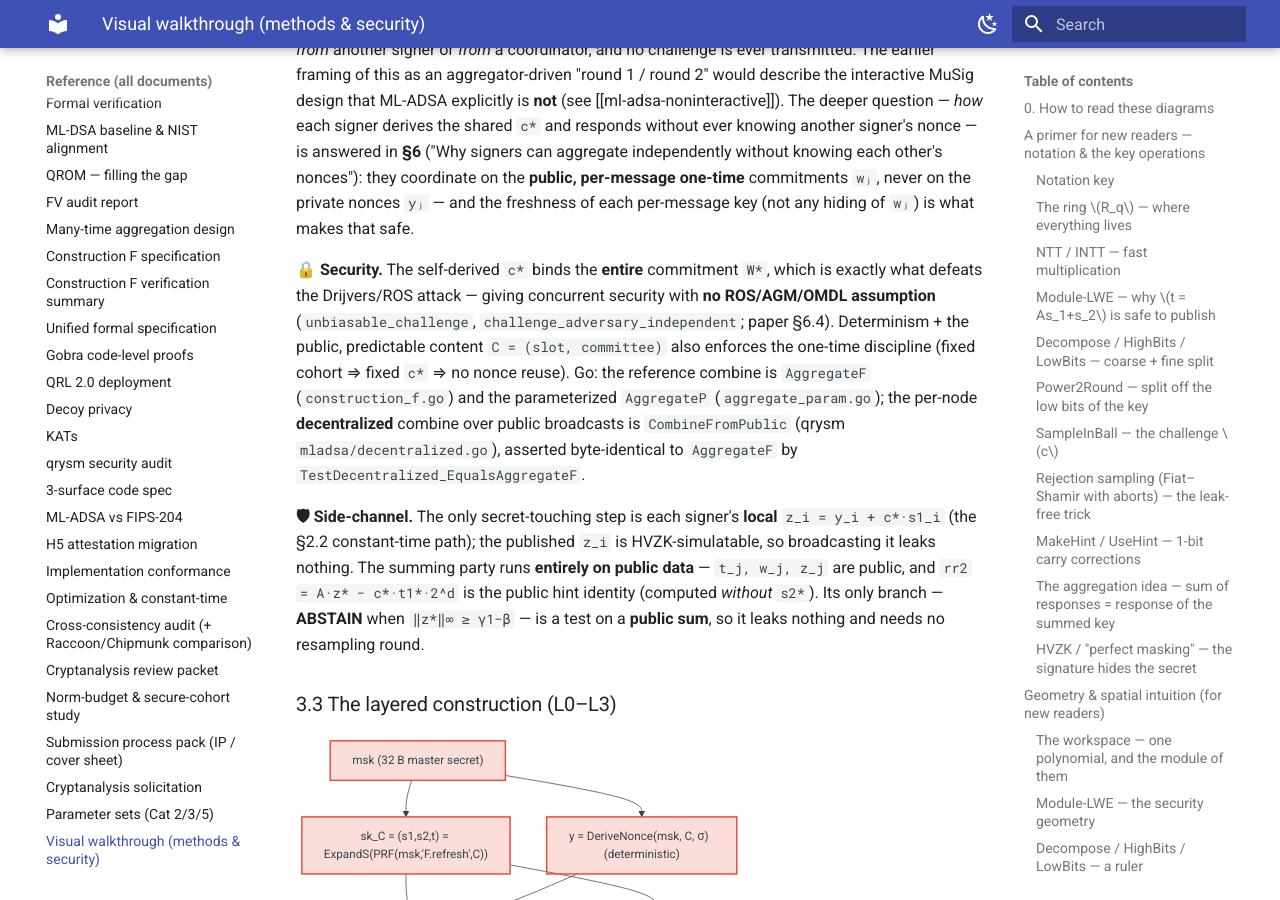
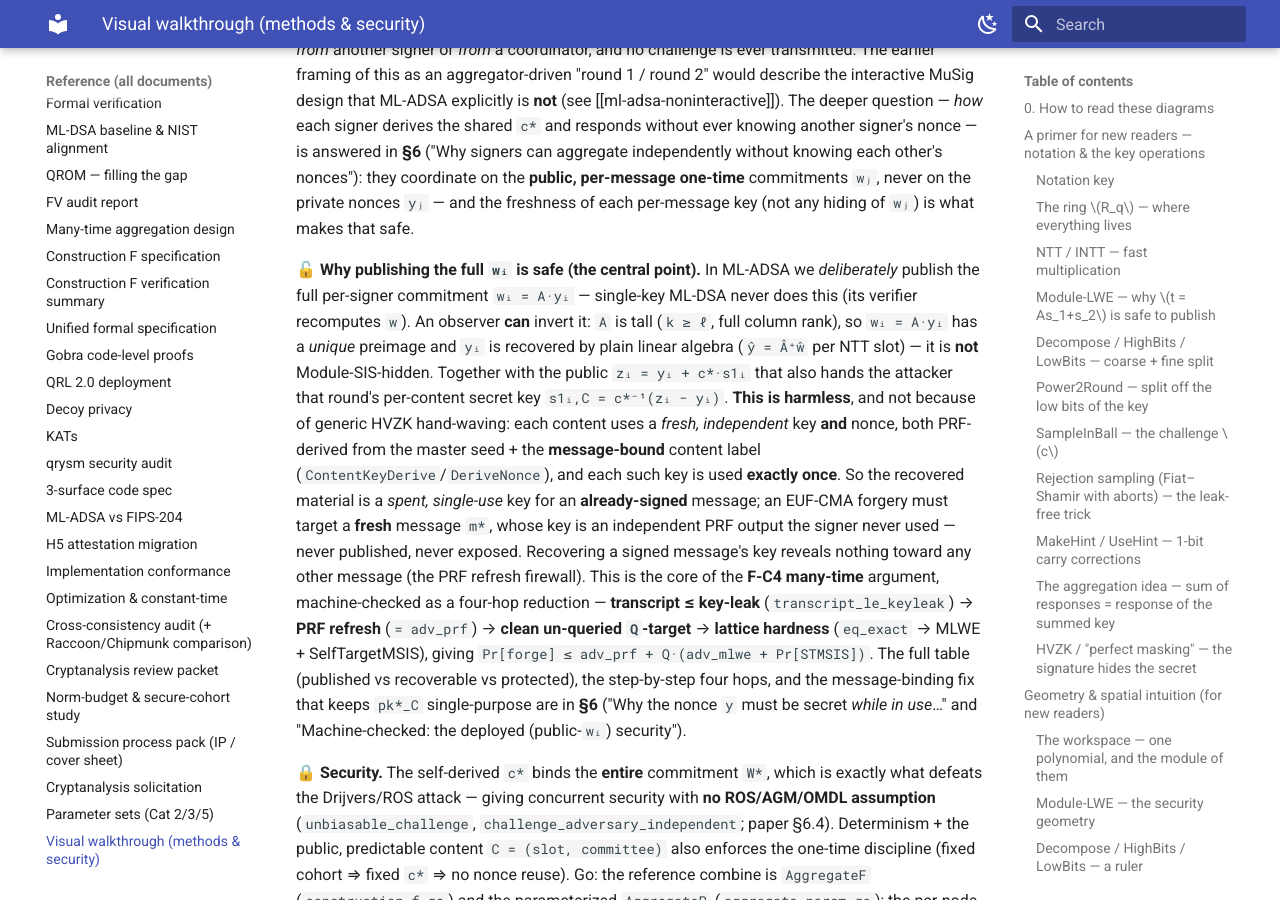
Before and after one commit to pq-cybarg/ml-adsa-site, an MkDocs documentation site: the page built from docs/reference/41-visual-methods-and-security.md, in a window 1280 px wide and 900 px high, scrolled down 19612 px. Built offline with MkDocs 1.6.1 and Material for MkDocs 9.7.7, drawn with Linux system fonts in a browser that asks for light colours.

Commit message:
docs(41): hoist the "why publishing full w_i is safe" point into the commitment section (§3.2)
Mirror of main. Put the explicit recovery-is-harmless justification (linear recovery of y_i + spent key;
safe via fresh one-time message-bound PRF keys; one-line four-hop pointer) right where w_i broadcast is
introduced, instead of only in §6.

```diff
--- a/docs/reference/41-visual-methods-and-security.md
+++ b/docs/reference/41-visual-methods-and-security.md
@@ -677,6 +677,25 @@ responds without ever knowing another signer's nonce — is answered in **§6**
 independently without knowing each other's nonces"): they coordinate on the **public, per-message one-time**
 commitments `wⱼ`, never on the private nonces `yⱼ` — and the freshness of each per-message key (not any
 hiding of `wⱼ`) is what makes that safe.
+
+**🔓 Why publishing the full `wᵢ` is safe (the central point).** In ML-ADSA we *deliberately* publish the
+full per-signer commitment `wᵢ = A·yᵢ` — single-key ML-DSA never does this (its verifier recomputes `w`). An
+observer **can** invert it: `A` is tall (`k ≥ ℓ`, full column rank), so `wᵢ = A·yᵢ` has a *unique* preimage
+and `yᵢ` is recovered by plain linear algebra (`ŷ = Â⁺ŵ` per NTT slot) — it is **not** Module-SIS-hidden.
+Together with the public `zᵢ = yᵢ + c*·s1ᵢ` that also hands the attacker that round's per-content secret key
+`s1ᵢ,C = c*⁻¹(zᵢ − yᵢ)`. **This is harmless**, and not because of generic HVZK hand-waving: each content uses
+a *fresh, independent* key **and** nonce, both PRF-derived from the master seed + the **message-bound**
+content label (`ContentKeyDerive`/`DeriveNonce`), and each such key is used **exactly once**. So the recovered
+material is a *spent, single-use* key for an **already-signed** message; an EUF-CMA forgery must target a
+**fresh** message `m*`, whose key is an independent PRF output the signer never used — never published, never
+exposed. Recovering a signed message's key reveals nothing toward any other message (the PRF refresh
+firewall). This is the core of the **F-C4 many-time** argument, machine-checked as a four-hop reduction —
+**transcript ≤ key-leak** (`transcript_le_keyleak`) → **PRF refresh** (`= adv_prf`) → **clean un-queried
+`Q`-target** → **lattice hardness** (`eq_exact` → MLWE + SelfTargetMSIS), giving
+`Pr[forge] ≤ adv_prf + Q·(adv_mlwe + Pr[STMSIS])`. The full table (published vs recoverable vs protected),
+the step-by-step four hops, and the message-binding fix that keeps `pk*_C` single-purpose are in **§6**
+("Why the nonce `y` must be secret *while in use*…" and "Machine-checked: the deployed (public-`wᵢ`)
+security").
 
 **🔒 Security.** The self-derived `c*` binds the **entire** commitment `W*`, which is exactly what defeats the
 Drijvers/ROS attack — giving concurrent security with **no ROS/AGM/OMDL assumption**
```
